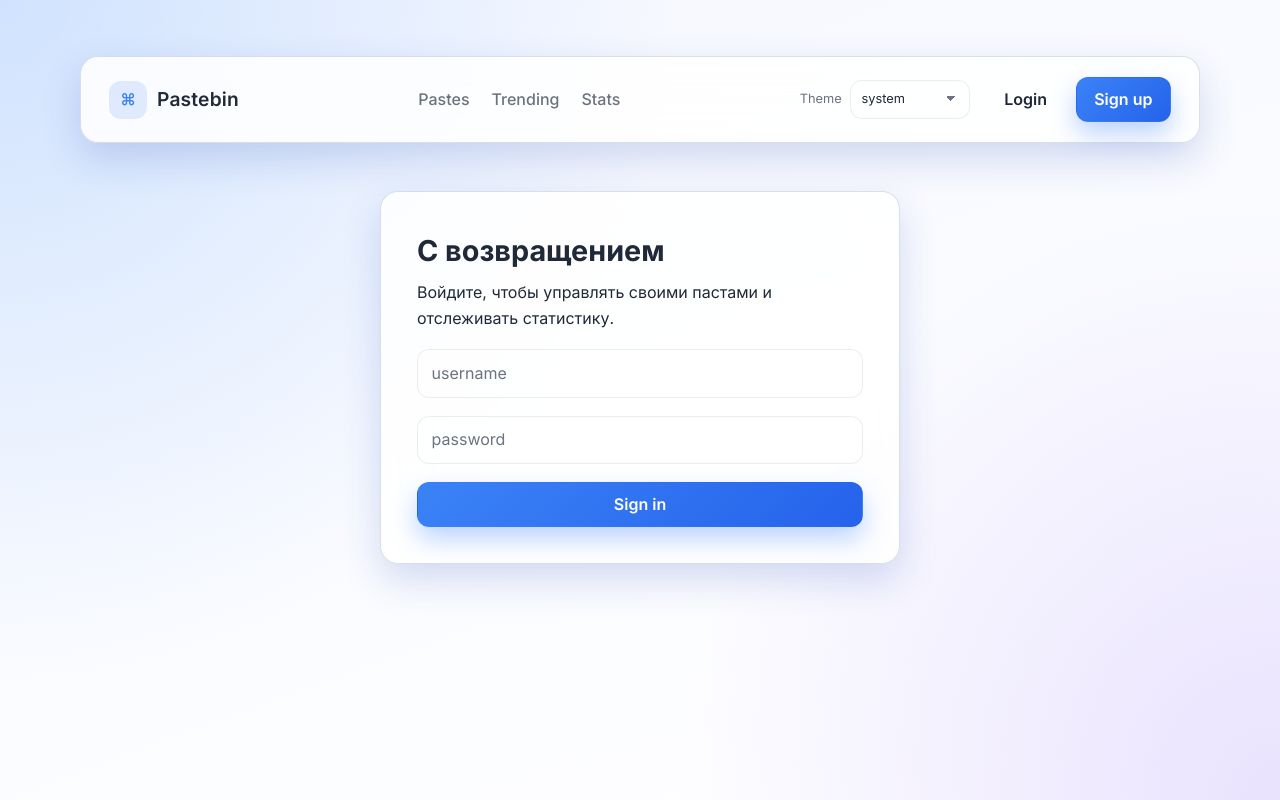
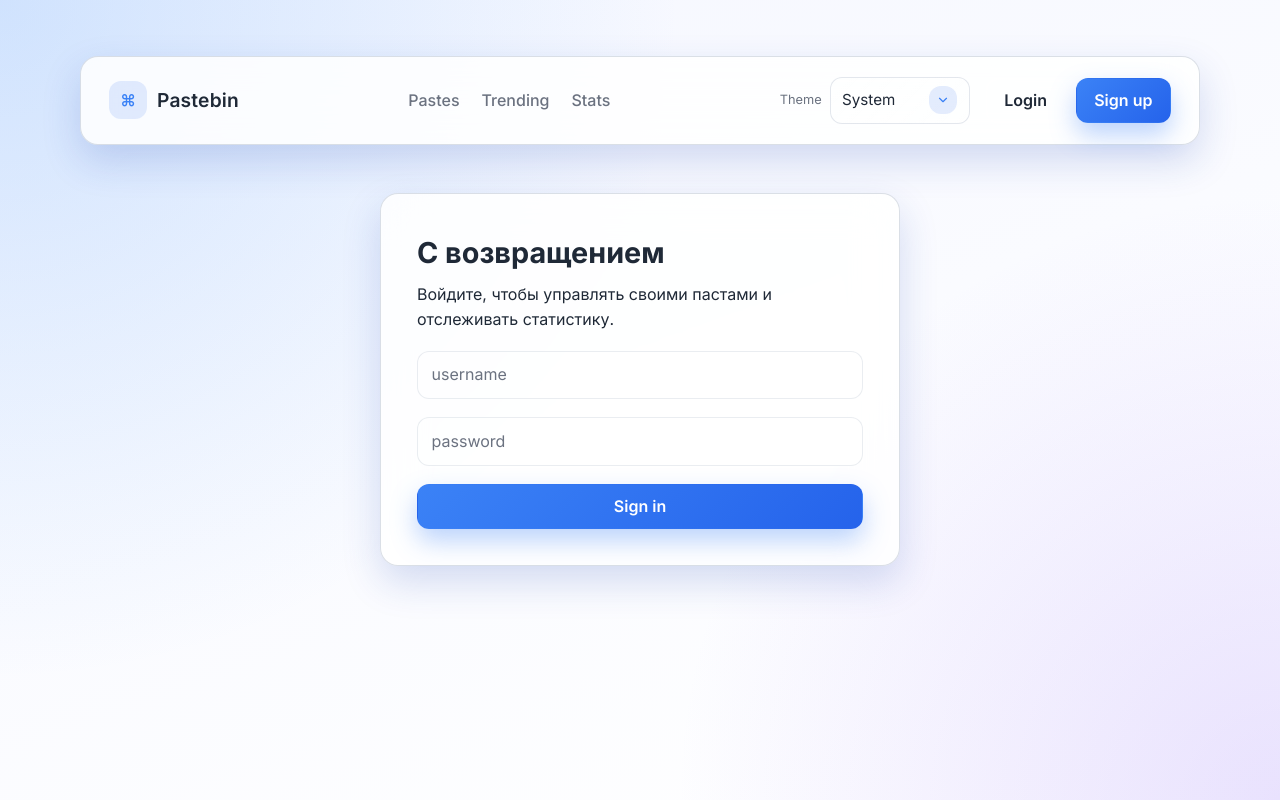
Before and after one commit to Kollqq/Pastebin, a React app in the folder frontend/: page /login in a window 1280 px wide. Built offline with nearby package versions, Linux system fonts and the light colour scheme; the HTML template or start-up script is replaced by a standard one.

Commit message:
Add custom select dropdowns

```diff
--- a/frontend/src/components/Navbar.jsx
+++ b/frontend/src/components/Navbar.jsx
@@ -1,6 +1,7 @@
 import React from "react";
 import { Link, useNavigate } from "react-router-dom";
 import { useTheme } from "./ThemeProvider";
+import Select from "./Select.jsx";
 
 export default function Navbar() {
   const navigate = useNavigate();
@@ -31,15 +32,18 @@ export default function Navbar() {
       <div className="navbar-actions">
         <label className="theme-switcher">
           <span>Theme</span>
-          <select
+          <Select
+            size="sm"
+            name="theme"
             value={theme}
-            onChange={(e) => setTheme(e.target.value)}
+            onChange={(val) => setTheme(val)}
             aria-label="Select color theme"
-          >
-            <option value="system">system</option>
-            <option value="light">light</option>
-            <option value="dark">dark</option>
-          </select>
+            options={[
+              { value: "system", label: "System" },
+              { value: "light", label: "Light" },
+              { value: "dark", label: "Dark" },
+            ]}
+          />
         </label>
 
         {!isAuth ? (
--- /dev/null
+++ b/frontend/src/components/Select.jsx
@@ -0,0 +1,106 @@
+import React, { useEffect, useId, useMemo, useRef, useState } from "react";
+
+export default function Select({
+  name,
+  value,
+  onChange,
+  options = [],
+  placeholder = "Выберите вариант",
+  disabled = false,
+  className = "",
+  size = "md",
+  ...rest
+}) {
+  const listId = useId();
+  const containerRef = useRef(null);
+  const [open, setOpen] = useState(false);
+
+  const normalizedValue = value == null ? "" : String(value);
+
+  const selected = useMemo(
+    () => options.find((opt) => String(opt.value) === normalizedValue),
+    [options, normalizedValue],
+  );
+
+  useEffect(() => {
+    function handleClickOutside(e) {
+      if (!containerRef.current?.contains(e.target)) {
+        setOpen(false);
+      }
+    }
+
+    function handleKeyDown(e) {
+      if (e.key === "Escape") {
+        setOpen(false);
+      }
+    }
+
+    document.addEventListener("mousedown", handleClickOutside);
+    document.addEventListener("keydown", handleKeyDown);
+    return () => {
+      document.removeEventListener("mousedown", handleClickOutside);
+      document.removeEventListener("keydown", handleKeyDown);
+    };
+  }, []);
+
+  function toggle() {
+    if (!disabled) setOpen((prev) => !prev);
+  }
+
+  function choose(option) {
+    if (disabled) return;
+    const nextValue = option.value;
+    onChange?.(nextValue, { name, option });
+    setOpen(false);
+  }
+
+  return (
+    <div
+      ref={containerRef}
+      className={`ui-select ${open ? "open" : ""} ${disabled ? "disabled" : ""} ${className}`.trim()}
+    >
+      <button
+        type="button"
+        className="ui-select-trigger"
+        aria-haspopup="listbox"
+        aria-expanded={open}
+        aria-controls={listId}
+        onClick={toggle}
+        disabled={disabled}
+        data-size={size}
+        {...rest}
+      >
+        <div className="ui-select-value">
+          <span className={selected ? "" : "placeholder"}>{selected?.label || placeholder}</span>
+          {selected?.hint && <small>{selected.hint}</small>}
+        </div>
+        <span className="ui-select-chevron" aria-hidden>
+          <svg width="14" height="14" viewBox="0 0 24 24" fill="none" xmlns="http://www.w3.org/2000/svg">
+            <path d="M6 9l6 6 6-6" stroke="currentColor" strokeWidth="2" strokeLinecap="round" strokeLinejoin="round" />
+          </svg>
+        </span>
+      </button>
+
+      <div className="ui-select-dropdown" role="listbox" id={listId}>
+        {options.map((opt) => {
+          const isSelected = String(opt.value) === normalizedValue;
+          return (
+            <button
+              key={opt.value}
+              type="button"
+              role="option"
+              aria-selected={isSelected}
+              className={`ui-select-option ${isSelected ? "selected" : ""}`.trim()}
+              onClick={() => choose(opt)}
+            >
+              <div className="option-title">{opt.label}</div>
+              {opt.hint && <div className="option-hint">{opt.hint}</div>}
+              {isSelected && <span className="option-check" aria-hidden>•</span>}
+            </button>
+          );
+        })}
+        {options.length === 0 && <div className="ui-select-empty">Нет вариантов</div>}
+      </div>
+    </div>
+  );
+}
--- a/frontend/src/index.css
+++ b/frontend/src/index.css
@@ -192,8 +192,8 @@ body {
   color: var(--muted);
 }
 
-.theme-switcher select {
-  min-width: 120px;
+.theme-switcher .ui-select {
+  min-width: 140px;
 }
 
 .navbar-auth {
@@ -228,7 +228,6 @@ p {
 
 button,
 input,
-select,
 textarea {
   font: inherit;
   border-radius: var(--radius-md);
@@ -240,22 +239,11 @@ textarea {
 }
 
 input,
-select,
 textarea {
   width: 100%;
   background: rgba(255, 255, 255, 0.04);
   border-color: rgba(148, 163, 184, 0.2);
   color: var(--fg);
-}
-
-select {
-  appearance: none;
-  padding-right: 2.4em;
-  background-image: linear-gradient(45deg, transparent 50%, var(--muted) 50%),
-    linear-gradient(135deg, var(--muted) 50%, transparent 50%);
-  background-position: calc(100% - 18px) calc(1em + 2px), calc(100% - 13px) calc(1em + 2px);
-  background-size: 5px 5px;
-  background-repeat: no-repeat;
 }
 
 textarea {
@@ -274,7 +262,6 @@ button {
 
 button:disabled,
 input:disabled,
-select:disabled,
 textarea:disabled {
   opacity: 0.6;
   cursor: not-allowed;
@@ -282,11 +269,141 @@ textarea:disabled {
 
 button:focus-visible,
 a:focus-visible,
-select:focus-visible,
 input:focus-visible,
 textarea:focus-visible {
   outline: 2px solid var(--accent);
   outline-offset: 2px;
+}
+
+.ui-select {
+  position: relative;
+  width: 100%;
+}
+
+.ui-select-trigger {
+  width: 100%;
+  display: inline-flex;
+  align-items: center;
+  justify-content: space-between;
+  gap: 10px;
+  border-radius: var(--radius-md);
+  border: 1px solid rgba(148, 163, 184, 0.26);
+  background: linear-gradient(135deg, rgba(255, 255, 255, 0.05), rgba(255, 255, 255, 0.01));
+  color: var(--fg);
+  text-align: left;
+  box-shadow: inset 0 1px 0 rgba(255, 255, 255, 0.06);
+}
+
+.ui-select-trigger[data-size="sm"] {
+  padding: 0.55em 0.75em;
+  font-size: 0.95rem;
+}
+
+.ui-select-value {
+  display: flex;
+  flex-direction: column;
+  gap: 2px;
+}
+
+.ui-select-value small {
+  color: var(--muted);
+  font-size: 0.75rem;
+}
+
+.ui-select-value .placeholder {
+  color: var(--muted);
+}
+
+.ui-select:hover .ui-select-trigger:not(:disabled),
+.ui-select.open .ui-select-trigger {
+  border-color: rgba(96, 165, 250, 0.6);
+  box-shadow: 0 12px 32px rgba(59, 130, 246, 0.24);
+}
+
+.ui-select-trigger:disabled {
+  cursor: not-allowed;
+}
+
+.ui-select-chevron {
+  display: inline-flex;
+  align-items: center;
+  justify-content: center;
+  width: 28px;
+  height: 28px;
+  border-radius: 12px;
+  background: var(--accent-soft);
+  color: var(--accent);
+}
+
+.ui-select-dropdown {
+  position: absolute;
+  z-index: 10;
+  top: calc(100% + 8px);
+  left: 0;
+  width: 100%;
+  background: var(--card-solid);
+  border: 1px solid var(--border);
+  border-radius: var(--radius-md);
+  box-shadow: 0 22px 55px rgba(15, 23, 42, 0.45);
+  padding: 8px;
+  opacity: 0;
+  transform: translateY(-6px);
+  pointer-events: none;
+  transition: opacity 0.2s ease, transform 0.2s ease;
+  max-height: 260px;
+  overflow: auto;
+}
+
+.ui-select.open .ui-select-dropdown {
+  opacity: 1;
+  pointer-events: auto;
+  transform: translateY(0);
+}
+
+.ui-select-option {
+  width: 100%;
+  display: flex;
+  align-items: center;
+  gap: 10px;
+  border-radius: var(--radius-md);
+  border: 1px solid transparent;
+  background: transparent;
+  color: var(--fg);
+  padding: 10px 12px;
+  text-align: left;
+  transition: background 0.18s ease, border-color 0.18s ease;
+}
+
+.ui-select-option .option-title {
+  font-weight: 600;
+}
+
+.ui-select-option .option-hint {
+  color: var(--muted);
+  font-size: 0.85rem;
+}
+
+.ui-select-option .option-check {
+  margin-left: auto;
+  color: var(--accent);
+  font-weight: 800;
+}
+
+.ui-select-option:hover:not(.selected) {
+  background: rgba(96, 165, 250, 0.08);
+  border-color: rgba(96, 165, 250, 0.5);
+}
+
+.ui-select-option.selected {
+  background: linear-gradient(135deg, rgba(96, 165, 250, 0.16), rgba(96, 165, 250, 0.08));
+  border-color: rgba(96, 165, 250, 0.7);
+}
+
+.ui-select-empty {
+  padding: 12px 10px;
+  color: var(--muted);
+  text-align: center;
+  font-size: 0.95rem;
 }
 
 .btn {
--- a/frontend/src/pages/PasteFormPage.jsx
+++ b/frontend/src/pages/PasteFormPage.jsx
@@ -2,6 +2,7 @@ import React, { useEffect, useState } from "react";
 import { useParams, useNavigate } from "react-router-dom";
 import { createPaste, updatePaste, getPaste, listLanguages } from "../api/pastes";
 import { useToast } from "../components/ToastProvider";
+import Select from "../components/Select.jsx";
 
 export default function PasteFormPage({ edit }) {
   const { id } = useParams();
@@ -38,6 +39,10 @@ export default function PasteFormPage({ edit }) {
     setForm({ ...form, [name]: value });
   }
 
+  function setField(name, value) {
+    setForm((prev) => ({ ...prev, [name]: value }));
+  }
+
   async function submit(e) {
     e.preventDefault();
     const payload = { ...form, language_id: form.language_id === "null" ? null : form.language_id };
@@ -57,20 +62,32 @@ export default function PasteFormPage({ edit }) {
       <div className="form-row">
         <label>
           <span>Language</span>
-          <select name="language_id" value={form.language_id ?? "null"} onChange={onChange}>
-            <option value="null">— none —</option>
-            {(langs || []).map((l) => (
-              <option key={l.id} value={l.id}>{l.name}</option>
-            ))}
-          </select>
+          <Select
+            name="language_id"
+            value={form.language_id ?? "null"}
+            onChange={(val) => setField("language_id", val)}
+            placeholder="Выберите язык"
+            options={[
+              { value: "null", label: "— none —", hint: "Без подсветки синтаксиса" },
+              ...(langs || []).map((l) => ({
+                value: String(l.id),
+                label: l.name,
+              })),
+            ]}
+          />
         </label>
         <label>
           <span>Visibility</span>
-          <select name="visibility" value={form.visibility} onChange={onChange}>
-            <option value="public">public</option>
-            <option value="unlisted">unlisted</option>
-            <option value="private">private</option>
-          </select>
+          <Select
+            name="visibility"
+            value={form.visibility}
+            onChange={(val) => setField("visibility", val)}
+            options={[
+              { value: "public", label: "public", hint: "Доступно всем" },
+              { value: "unlisted", label: "unlisted", hint: "По прямой ссылке" },
+              { value: "private", label: "private", hint: "Только вы" },
+            ]}
+          />
         </label>
       </div>
       <button className="btn primary">{edit ? "Save" : "Create"}</button>
```
Also changed, not shown: frontend/src/pages/PasteListPage.jsx (+52 -24 lines).
